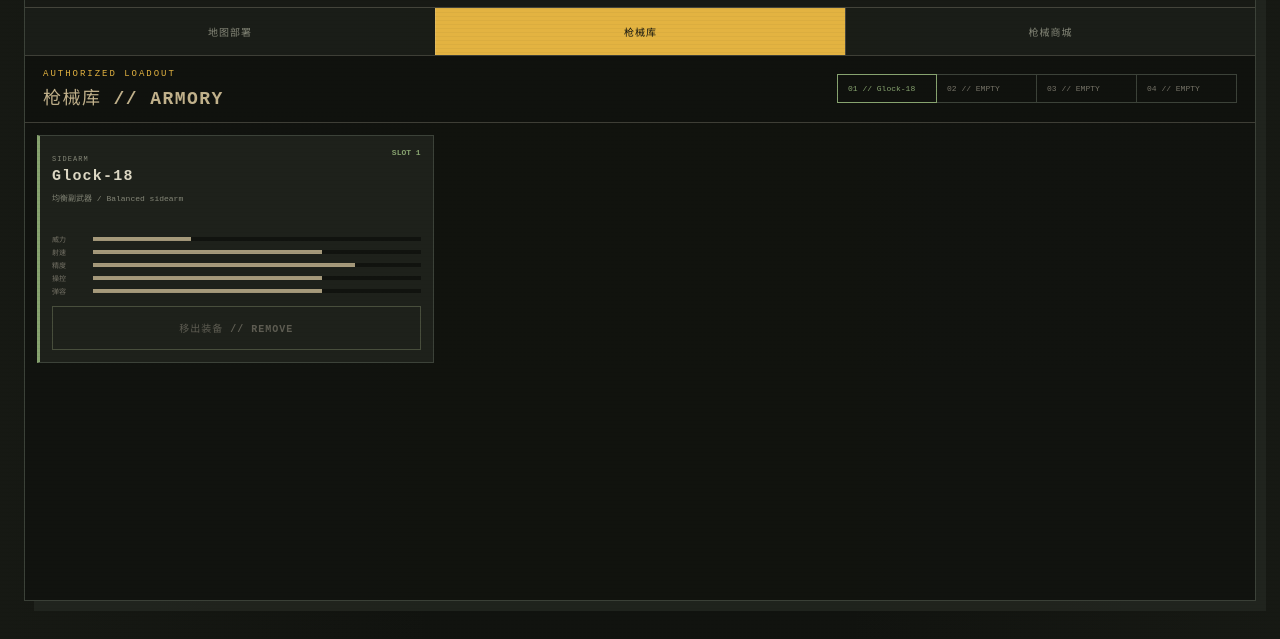
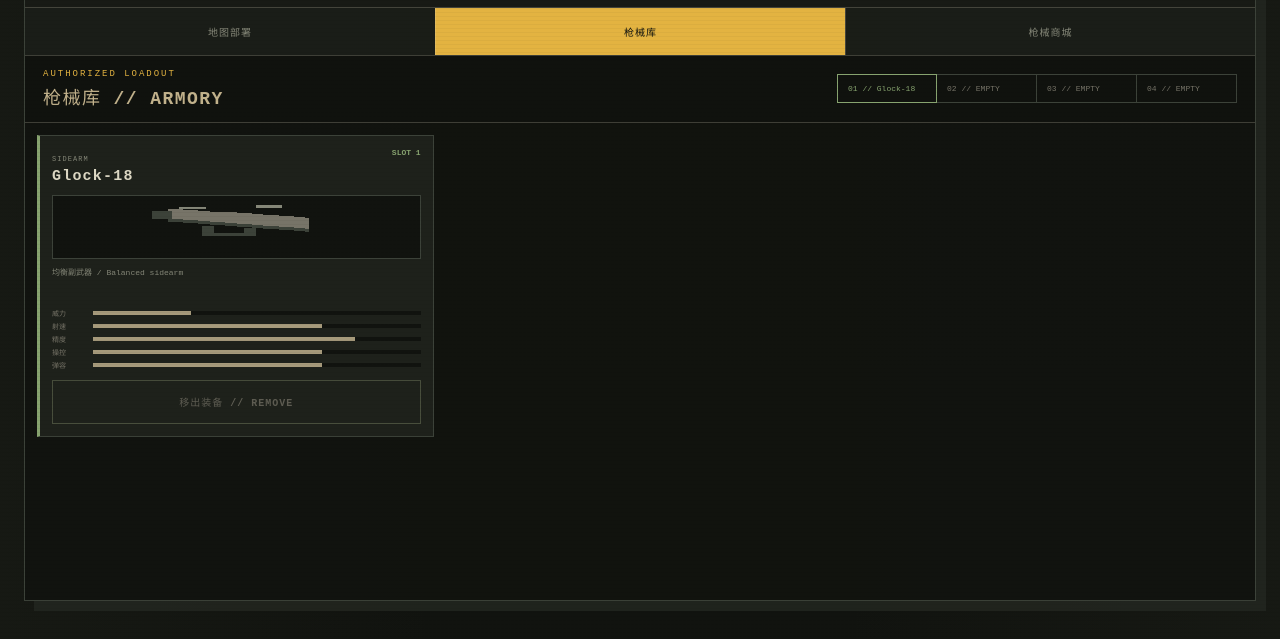
Before and after one commit to logvvw/pixel-strike, a website with bundled scripts: page index.html in a window 1280 px wide. Both pictures are taken after a click on the tab "枪械库". Shown: the part 143-782 px from the top of the page. Built offline with nearby package versions, Linux system fonts and the light colour scheme.

Commit message:
feat: add weapon thumbnail previews to armory/store cards
Weapon cards in the armory and store previously displayed name + stats + description
only — pure text. Add a small pixel-art canvas thumbnail (96x64) for each weapon so
players can visually distinguish guns at a glance.

Implementation:
- js/ui/weapon-thumbnail.js: new pure function renderWeaponThumbnail(canvas, weaponId)
  that draws the weapon's silhouette by porting the per-profile color dispatch from
  renderer's drawWeapon. Hands/glove overlay and bob/reload/kick animation are skipped
  — meaningless for a static card preview. ImageData is built via ctx.createImageData
  to stay Node-test compatible.
- js/ui/operations-hub.js: _createWeaponCard inserts the canvas between header and
  description, calls renderWeaponThumbnail inline before card.append. Both armory and
  store tab cards pick this up since they share _createWeaponCard.
- css/style.css: .weapon-thumb rule with --ink background, --gunmetal border, and
  pixelated image-rendering (matches #map-preview precedent).
- tests/weapon-thumbnail.test.js: 5 cases — catalog coverage, centering math, opaque
  pixel count, unknown weaponId tolerance, missing canvas tolerance.

All 169 tests pass.

```diff
--- a/css/style.css
+++ b/css/style.css
@@ -1078,6 +1078,17 @@ button {
 .weapon-card.is-affordable { border-left-color: var(--amber); }
 .weapon-card.is-locked { opacity: 0.62; }
 
+.weapon-thumb {
+  display: block;
+  width: 100%;
+  height: 64px;
+  margin-top: 10px;
+  border: 1px solid var(--gunmetal);
+  background: var(--ink);
+  image-rendering: pixelated;
+  image-rendering: crisp-edges;
+}
+
 .weapon-card-header {
   display: flex;
   align-items: flex-start;
--- a/js/ui/operations-hub.js
+++ b/js/ui/operations-hub.js
@@ -1,6 +1,7 @@
 import { getMapDefinition, MAP_CATALOG, MAP_SERIES } from '../maps/catalog.js';
 import { generateMap } from '../maps/generator.js';
 import { WEAPONS } from '../weapons/weapons.js';
+import { renderWeaponThumbnail } from './weapon-thumbnail.js';
 
 const DIFFICULTY_LABELS = Object.freeze({
   1: '新兵',
@@ -438,7 +439,15 @@ export class OperationsHub {
       action.textContent = model.equipped ? '移出装备 // REMOVE' : '加入装备 // EQUIP';
     }
 
-    card.append(header, this._create('p', 'weapon-description', model.description), stats, action);
+    // 小型像素缩略图：用 canvas 在卡片内画出武器轮廓（与游戏内 renderer 同源）。
+    // 尺寸固定 96×64 像素（CSS 放大显示），所有武器按比例居中——保留网格一致。
+    const thumb = this._create('canvas', 'weapon-thumb');
+    thumb.width = 96;
+    thumb.height = 64;
+    thumb.setAttribute('aria-label', `${model.name} 缩略图`);
+    renderWeaponThumbnail(thumb, model.id);
+
+    card.append(header, thumb, this._create('p', 'weapon-description', model.description), stats, action);
     return card;
   }
 
--- /dev/null
+++ b/js/ui/weapon-thumbnail.js
@@ -0,0 +1,180 @@
+/**
+ * weapon-thumbnail.js — Small canvas preview of a weapon for the armory/store cards.
+ *
+ * Mirrors the per-profile dispatch in `renderer.js#drawWeapon` so the card preview
+ * matches what the player sees in-game. Kept as a separate module so we can:
+ *  - skip the hand/glove overlay (irrelevant at thumbnail scale)
+ *  - skip bob/kick/reload animation (static preview)
+ *  - draw into any-sized canvas (centers the weapon)
+ *
+ * If the per-profile logic in renderer.js changes, update the picker below.
+ */
+
+import { WEAPON_VISUALS, PALETTE, hexToRgb } from './theme.js';
+
+const OPAQUE = 255;
+
+function buildColors(visual) {
+  return {
+    body: hexToRgb(visual.body),
+    metal: hexToRgb(visual.metal),
+    grip: hexToRgb(visual.grip),
+    accent: hexToRgb(visual.accent),
+  };
+}
+
+/**
+ * Returns RGB tuple [r, g, b] for a given pixel of the weapon visual, or null
+ * if that pixel is empty. Mirrors `renderer.js#drawWeapon` dispatch (kept in
+ * sync via comments).
+ */
+function pickWeaponPixelColor(nx, ny, gx, gy, visual, weaponId, colors) {
+  // 默认后备：与 renderer 一致，未识别走 legacy default 分支。
+  if (weaponId === 'pistol') {
+    const slideY = 9 + Math.floor((gx - 7) * 0.28);
+    if (gx >= 3 && gx < 8 && gy >= 11 && gy < 20) return colors.body;
+    if (gx >= 7 && gx < 44 && gy >= slideY && gy < slideY + 11) return colors.metal;
+    if (gx >= 10 && gx < 17 && gy >= 7 && gy < 9) return colors.accent;
+    if (gx >= 7 && gx < 44 && gy >= slideY + 9 && gy < slideY + 14) return colors.body;
+    const triggerGuard = (
+      (gx >= 16 && gx < 19 && gy >= 27 && gy < 37)
+      || (gx >= 27 && gx < 30 && gy >= 29 && gy < 37)
+      || (gx >= 17 && gx < 30 && gy >= 34 && gy < 37)
+    );
+    if (triggerGuard) return colors.body;
+    if (gx >= 26 && gx < 43 && gy >= 26 && gy < 53 && gx + gy < 88) return colors.grip;
+    if (gx >= 30 && gx < 37 && gy >= 5 && gy < 8) return colors.accent;
+    return null;
+  }
+  if (visual.profile === 'sidearm') {
+    const slideTop = 0.16 + nx * 0.08;
+    if (nx >= 0.12 && nx < 0.78 && ny >= slideTop && ny < slideTop + 0.18) {
+      return colors.metal;
+    }
+    if (nx >= 0.18 && nx < 0.78 && ny >= slideTop + 0.15 && ny < 0.48) {
+      return colors.body;
+    }
+    const triggerGuard = (
+      (nx >= 0.34 && nx < 0.39 && ny >= 0.48 && ny < 0.69)
+      || (nx >= 0.53 && nx < 0.58 && ny >= 0.50 && ny < 0.69)
+      || (nx >= 0.34 && nx < 0.58 && ny >= 0.64 && ny < 0.70)
+    );
+    if (triggerGuard) return colors.body;
+    if (nx >= 0.58 && nx < 0.84 && ny >= 0.46 && ny < 0.94 && nx + ny < 1.66) {
+      return colors.grip;
+    }
+    if (visual.variant === 1 && nx >= 0.02 && nx < 0.20 && ny >= 0.21 && ny < 0.30) {
+      return colors.body;
+    }
+    if (visual.variant === 2 && nx >= 0.23 && nx < 0.68 && ny >= 0.11 && ny < 0.17) {
+      return colors.accent;
+    }
+    return null;
+  }
+  if (weaponId === 'uzi') {
+    if (gx >= 2 && gx < 27 && gy >= 15 && gy < 21) return colors.metal;
+    if (gx >= 22 && gx < 55 && gy >= 10 && gy < 39) return colors.body;
+    if (gx >= 33 && gx < 50 && gy >= 39 && gy < 58) return colors.grip;
+    if (gx >= 15 && gx < 23 && gy >= 29 && gy < 50) return colors.accent;
+    if (gx >= 28 && gx < 53 && gy >= 7 && gy < 10) return colors.metal;
+    return null;
+  }
+  if (visual.profile === 'smg') {
+    if (nx >= 0.02 && nx < 0.39 && ny >= 0.24 && ny < 0.32) return colors.metal;
+    if (nx >= 0.32 && nx < 0.76 && ny >= 0.18 && ny < 0.57) return colors.body;
+    if (nx >= 0.74 && nx < 0.97 && ny >= 0.27 && ny < 0.48) return colors.grip;
+    if (nx >= 0.48 && nx < 0.58 && ny >= 0.54 && ny < 0.88) return colors.accent;
+    if (nx >= 0.62 && nx < 0.73 && ny >= 0.48 && ny < 0.78) return colors.grip;
+    if (nx >= 0.37 && nx < 0.68 && ny >= 0.12 && ny < 0.17) return colors.metal;
+    return null;
+  }
+  if (visual.profile === 'shotgun') {
+    if (nx >= 0.01 && nx < 0.63 && ny >= 0.21 && ny < 0.29) return colors.metal;
+    if (nx >= 0.25 && nx < 0.51 && ny >= 0.33 && ny < 0.47) return colors.accent;
+    if (nx >= 0.55 && nx < 0.77 && ny >= 0.19 && ny < 0.47) return colors.body;
+    if (nx >= 0.72 && nx < 0.98 && ny >= 0.30 && ny < 0.56) return colors.grip;
+    if (nx >= 0.59 && nx < 0.70 && ny >= 0.45 && ny < 0.78) return colors.grip;
+    if (visual.variant === 1 && nx >= 0.15 && nx < 0.55 && ny >= 0.16 && ny < 0.20) {
+      return colors.body;
+    }
+    return null;
+  }
+  if (weaponId === 'ak47') {
+    if (gx >= 1 && gx < 40 && gy >= 13 && gy < 18) return colors.metal;
+    if (gx >= 22 && gx < 45 && gy >= 18 && gy < 29) return colors.accent;
+    if (gx >= 40 && gx < 70 && gy >= 15 && gy < 35) return colors.body;
+    if (gx >= 68 && gx < 87 && gy >= 20 && gy < 40) return colors.grip;
+    if (gx >= 44 && gx < 61 && gy >= 34 && gy < 58 && gx + gy < 111) return colors.grip;
+    if (gx >= 47 && gx < 66 && gy >= 11 && gy < 15) return colors.metal;
+    return null;
+  }
+  if (visual.profile === 'rifle') {
+    if (nx >= 0.01 && nx < 0.46 && ny >= 0.20 && ny < 0.27) return colors.metal;
+    if (nx >= 0.22 && nx < 0.53 && ny >= 0.27 && ny < 0.42) return colors.accent;
+    if (nx >= 0.45 && nx < 0.75 && ny >= 0.20 && ny < 0.49) return colors.body;
+    if (nx >= 0.72 && nx < 0.98 && ny >= 0.29 && ny < 0.55) return colors.grip;
+    if (nx >= 0.50 && nx < 0.63 && ny >= 0.47 && ny < 0.84) return colors.grip;
+    if (visual.variant === 0 && nx >= 0.46 && nx < 0.67 && ny >= 0.10 && ny < 0.17) {
+      return colors.metal;
+    }
+    if (visual.variant === 1 && nx >= 0.38 && nx < 0.68 && ny >= 0.14 && ny < 0.19) {
+      return colors.metal;
+    }
+    return null;
+  }
+  // 默认后备（刀 / 未识别的 profile）— 与 renderer 的 legacy else 分支一致。
+  if (gx >= 1 && gx < 48 && gy >= 15 && gy < 20) return colors.metal;
+  if (gx >= 43 && gx < 80 && gy >= 14 && gy < 36) return colors.body;
+  if (gx >= 50 && gx < 77 && gy >= 5 && gy < 13) return colors.metal;
+  if (gx >= 58 && gx < 68 && gy >= 2 && gy < 7) return colors.accent;
+  if (gx >= 78 && gx < 101 && gy >= 22 && gy < 39) return colors.grip;
+  if (gx >= 51 && gx < 65 && gy >= 35 && gy < 57) return colors.grip;
+  return null;
+}
+
+/**
+ * Renders a weapon's silhouette into the given canvas at the weapon's native
+ * pixel size (from WEAPON_VISUALS), centered if the canvas is larger. Hands
+ * and muzzle flash are skipped — they're meaningless for a static card preview.
+ *
+ * Unknown weapon ids fall back to `pistol` so we never render an empty card.
+ * Returns silently if the canvas / context is unavailable.
+ */
+export function renderWeaponThumbnail(canvas, weaponId, options = {}) {
+  if (!canvas || typeof canvas.getContext !== 'function') return;
+  const ctx = canvas.getContext('2d');
+  if (!ctx) return;
+
+  const fallbackId = options.fallbackId ?? 'pistol';
+  const visual = WEAPON_VISUALS[weaponId] ?? WEAPON_VISUALS[fallbackId];
+  if (!visual) return;
+  const resolvedId = WEAPON_VISUALS[weaponId] ? weaponId : fallbackId;
+
+  const w = visual.width;
+  const h = visual.height;
+  const pixels = new Uint8ClampedArray(w * h * 4);
+  const colors = buildColors(visual);
+
+  for (let gx = 0; gx < w; gx++) {
+    for (let gy = 0; gy < h; gy++) {
+      const color = pickWeaponPixelColor(gx / w, gy / h, gx, gy, visual, resolvedId, colors);
+      if (!color) continue;
+      const idx = (gy * w + gx) * 4;
+      pixels[idx] = color[0];
+      pixels[idx + 1] = color[1];
+      pixels[idx + 2] = color[2];
+      pixels[idx + 3] = OPAQUE;
+    }
+  }
+
+  ctx.imageSmoothingEnabled = false;
+  ctx.clearRect(0, 0, canvas.width, canvas.height);
+
+  // 通过 ctx.createImageData 构造，避免在 Node 测试环境下依赖全局 ImageData。
+  const imageData = ctx.createImageData(w, h);
+  imageData.data.set(pixels);
+
+  const offsetX = Math.floor((canvas.width - w) / 2);
+  const offsetY = Math.floor((canvas.height - h) / 2);
+  ctx.putImageData(imageData, offsetX, offsetY);
+}
```
Also changed, not shown: tests/weapon-thumbnail.test.js (added, +86 -0 lines).
